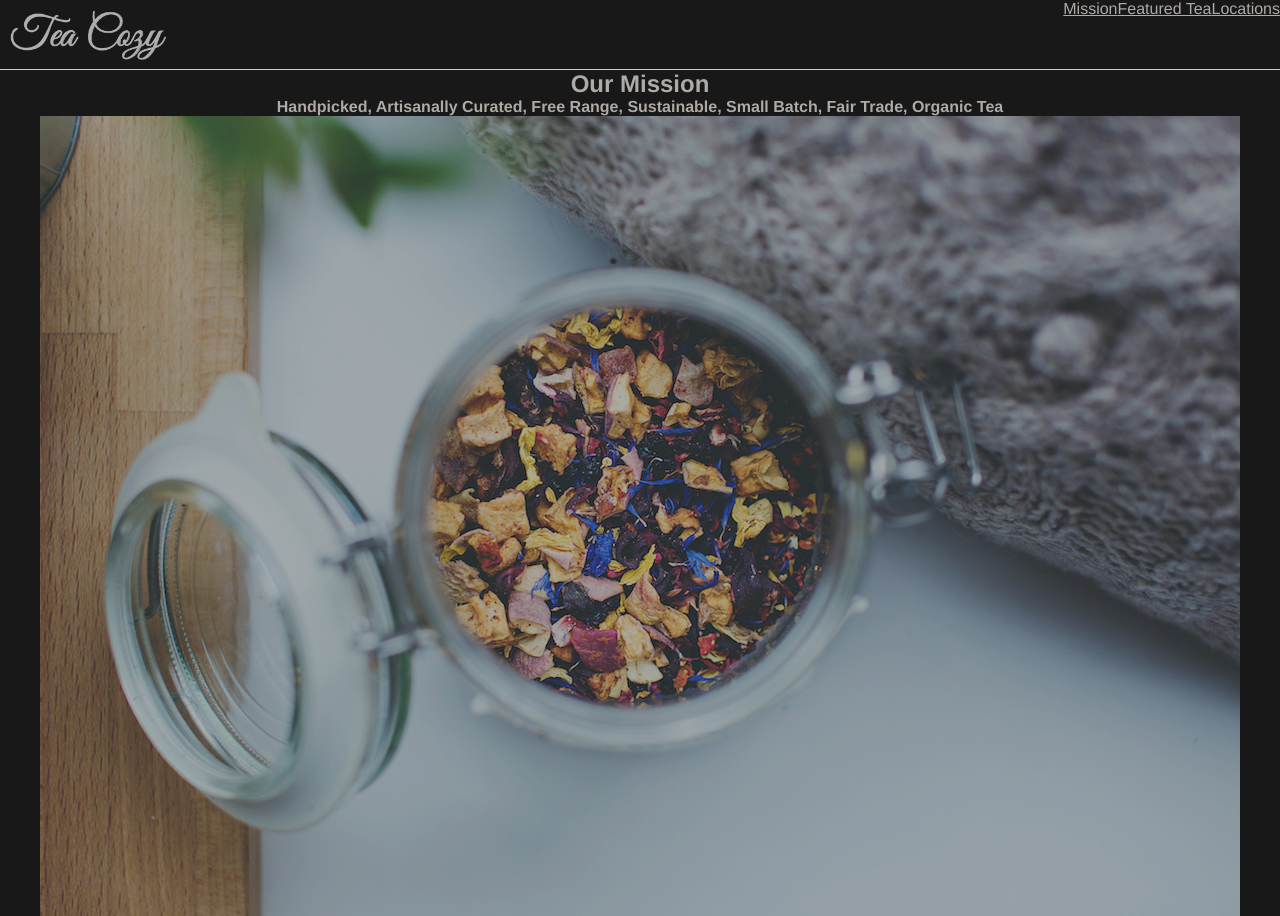
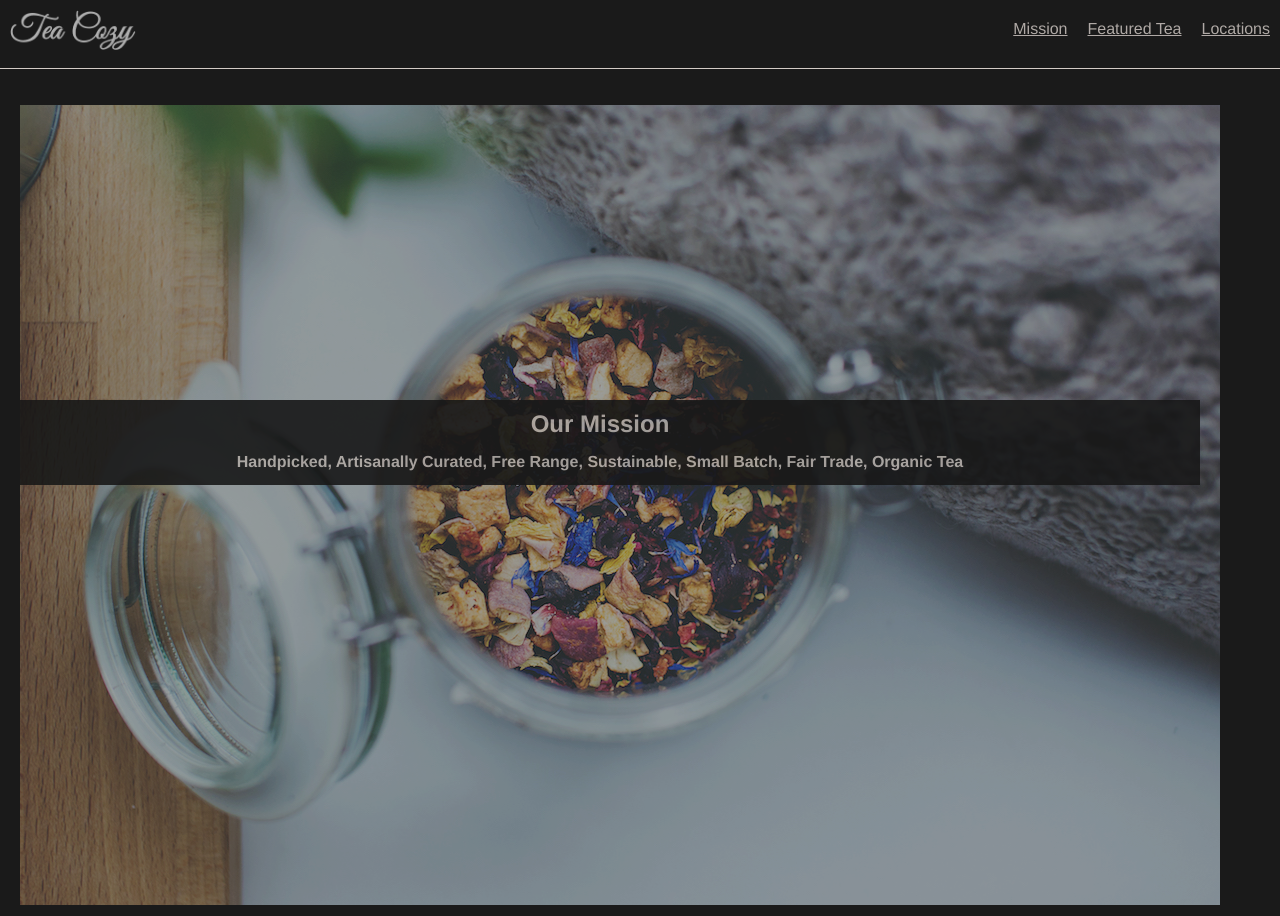
Before and after one commit to tylerhyndman484/Code, a plain HTML site: page index.html in a window 1280 px wide. Shown: the top 916 px of the page. Drawn offline with Linux system fonts and the light colour scheme.

Commit message:
added layout to the mission section

```diff
--- a/index.html
+++ b/index.html
@@ -11,22 +11,27 @@
                         <img src="./photos/Tea Cozy Logo.png" id="Logo">
                     </figure>
                     <nav>
-                        <p>Mission</p>
-                        <p>Featured Tea</p>
-                        <p>Locations</p>
+                      <li>Mission</li>
+                      <li>Featured Tea</li>
+                      <li>Locations</li>
                     </nav>
                   </div>
                 </header>
+
                 <main>
 
-                    <div class="mission">
+                  <div class="mission">
+                    <div class="missionStatement">
                       <h2>Our Mission</h2>
-                        <h4>Handpicked, Artisanally Curated, Free Range, Sustainable, Small Batch, Fair Trade, Organic Tea</h4>
+                      <h4>Handpicked, Artisanally Curated, Free Range, Sustainable, Small Batch, Fair Trade, Organic Tea</h4>
+                    </div>
+                      <figure class="missionImg">
                         <img src="./photos/img-mission-background.jpg">
-                    </div>
+                      </figure>
+                  </div>
 
                     <section>
-                        <div class="tea choices">
+                        <div class="teaChoices">
                           <h2>Tea of the Month</h2>
                             <h4>Whats Steeping at the Tea Cozy?</h4>
 
--- a/style.css
+++ b/style.css
@@ -6,12 +6,15 @@
     background-color: black;
     opacity: 0.9;
     text-align: center;
+    box-sizing: border-box;
 }
 
 header {
     width: 100%;
     height: 69px;
     border-bottom: 1px solid seashell;
+    position: fixed;
+    z-index: 10;
 }
 
 #Logo {
@@ -25,5 +28,34 @@ nav {
     display: flex;
     justify-content: flex-end;
     text-decoration: underline;
-    align-content: center;
+    list-style: none;
+    padding-top: 20px;
+    padding-right: 10px;
+    gap: 20px;
 }
+
+.missionImg{
+    height: 750px;
+    padding-top: 20px;
+    padding-left: 20px;
+    width: 1200px;
+}
+
+.teaChoices {
+    margin-top: 200px;
+    width: 1000px;
+}
+
+.missionStatement {
+    text-align: center;
+    position: relative;
+    top: 400px;
+    z-index: 10;
+    width: 1200px;
+    height: 85px;
+}
+
+.missionStatement h2 {
+    padding-bottom: 15px;
+    padding-top: 10px;
+}
```
